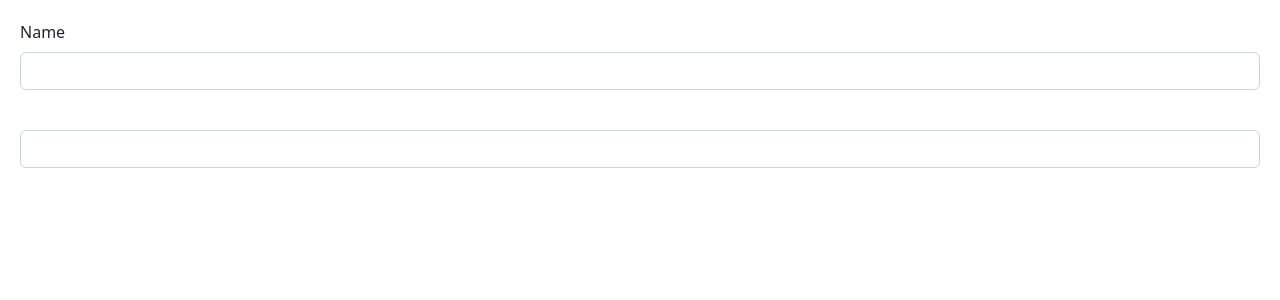
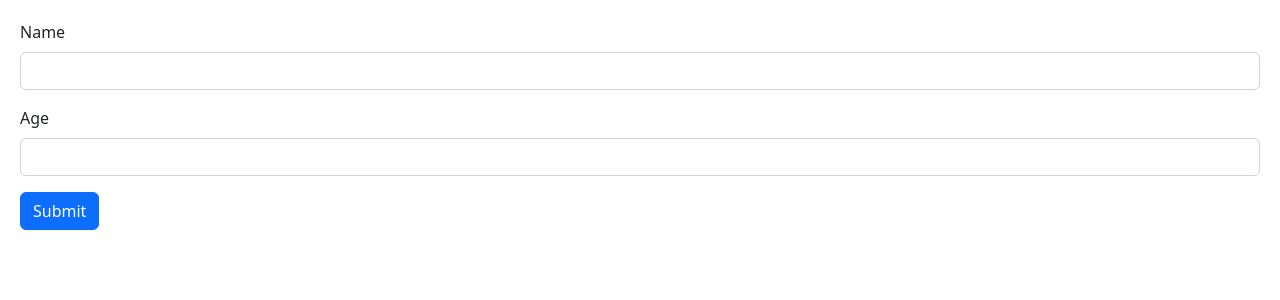
Before and after one commit to SureshMekarthi/react-app, a React (Vite) app: page / in a window 1280 px wide. Shown: the top 300 px of the page. Built offline with nearby package versions, Linux system fonts and the light colour scheme.

Commit message:
adding new form

```diff
--- a/src/components/Form.tsx
+++ b/src/components/Form.tsx
@@ -11,9 +11,14 @@ const Form = () => {
       </div>
 
       <div className="mb-3">
-        <label htmlFor="" className="form-label"></label>
-        <input type="number" className="form-control"></input>
+        <label htmlFor="age" className="form-label">
+          Age
+        </label>
+        <input id="age" type="number" className="form-control"></input>
       </div>
+      <button className="btn btn-primary" type="submit">
+        Submit
+      </button>
     </form>
   );
 };
```
